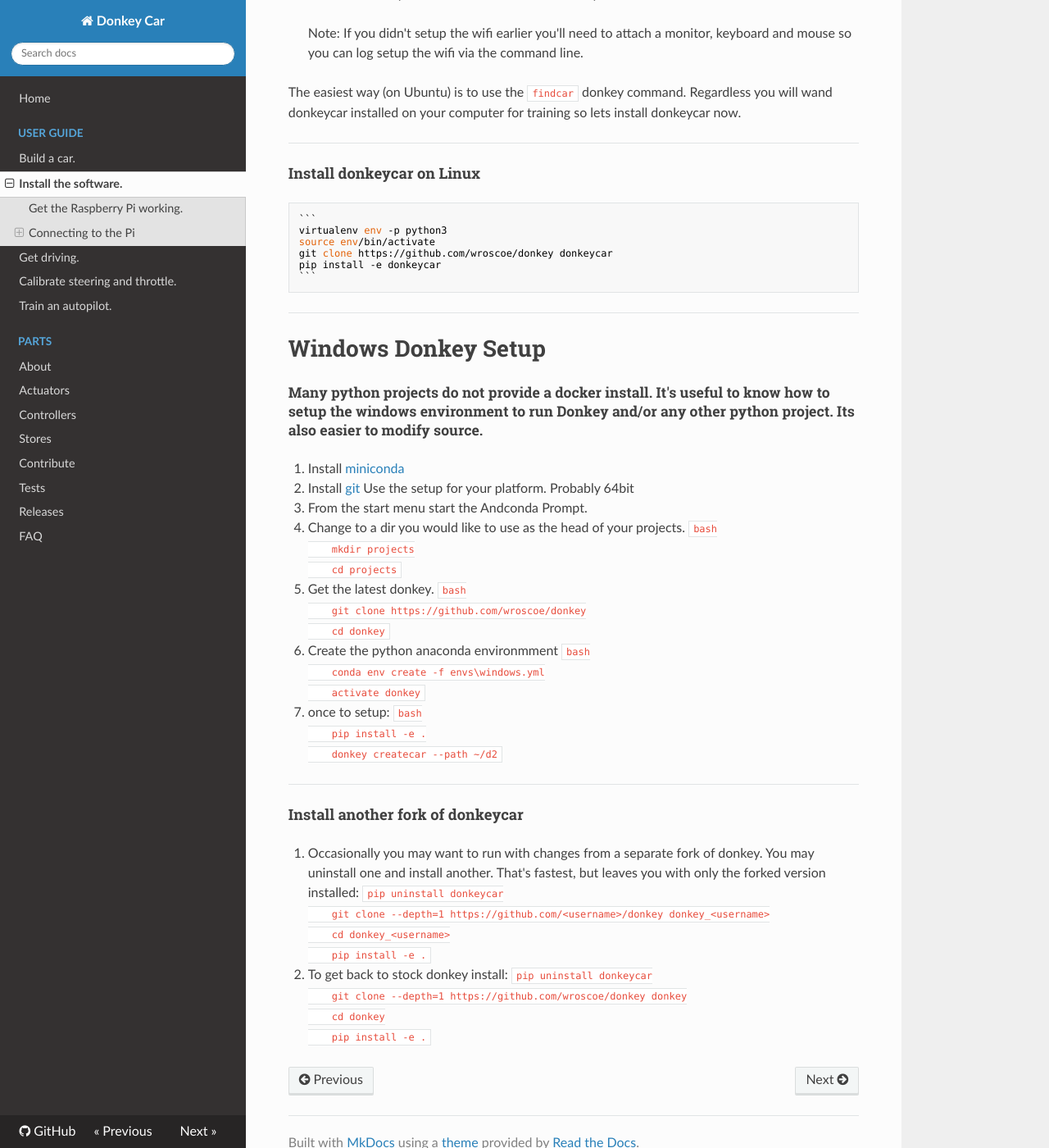
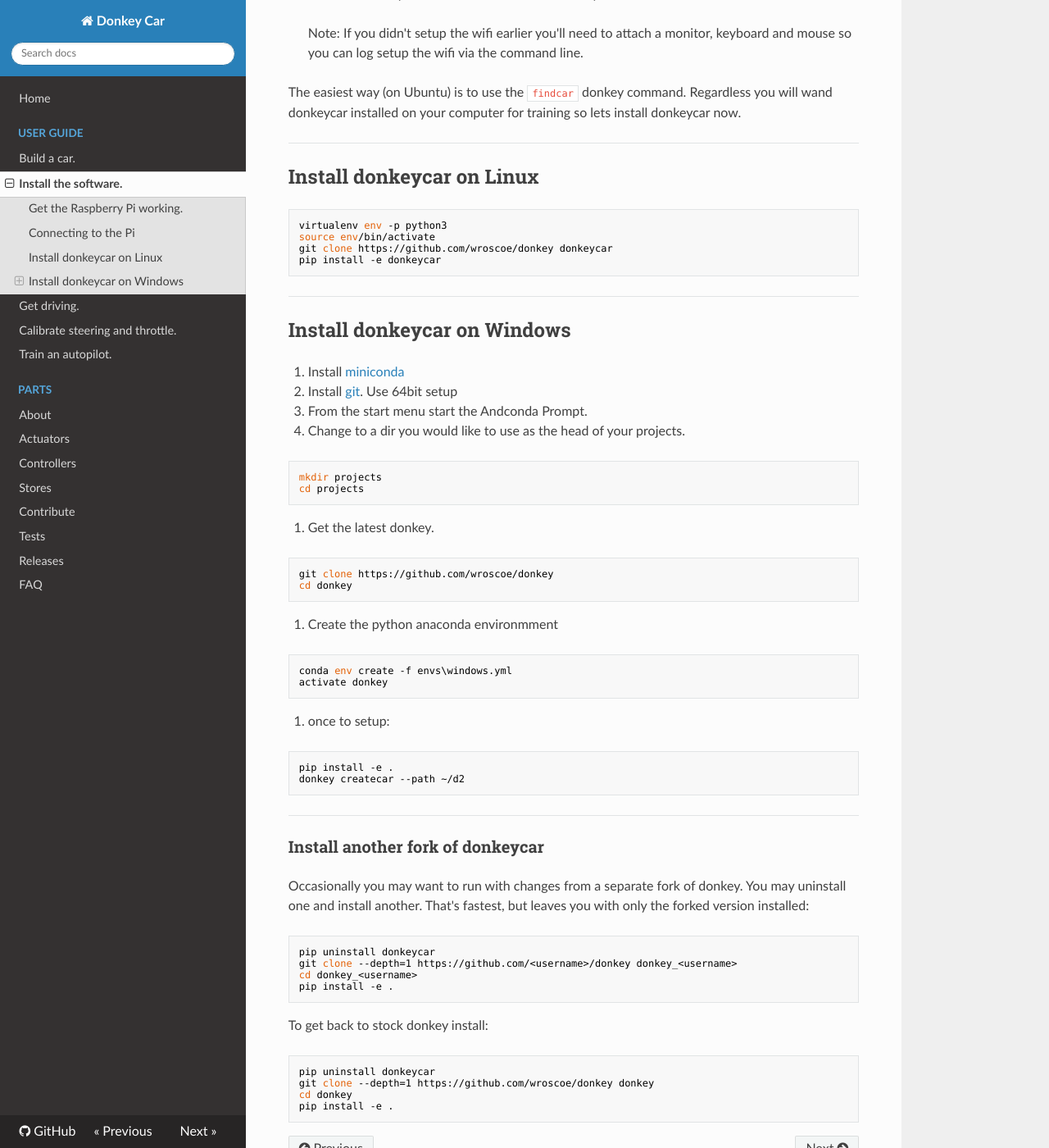
Before and after one commit to autorope/donkeycar, an MkDocs documentation site: the page built from docs/guide/install_software.md, in a window 1280 px wide and 1400 px high, scrolled down 833 px. Shown: the whole window at 82% size. Built offline with MkDocs 1.6.1, drawn with Linux system fonts in a browser that asks for light colours; nearby versions of some CDN libraries; old or Windows-style settings are respelled for this version of MkDocs.

Commit message:
fix formatting in install. add section for controls w joystick. removed part that would pull in cv2 for everyone.

````diff
--- a/docs/guide/install_software.md
+++ b/docs/guide/install_software.md
@@ -43,65 +43,71 @@
 you will wand donkeycar installed on your computer for training so lets install
 donkeycar now.
 ----
-#### Install donkeycar on Linux
+## Install donkeycar on Linux
 
-    ```
-    virtualenv env -p python3
-    source env/bin/activate
-    git clone https://github.com/wroscoe/donkey donkeycar
-    pip install -e donkeycar
-    ```
+```
+virtualenv env -p python3
+source env/bin/activate
+git clone https://github.com/wroscoe/donkey donkeycar
+pip install -e donkeycar
+```
+
 ----
 
-# Windows Donkey Setup
-##### Many python projects do not provide a docker install. It's useful to know how to setup the windows environment to run Donkey and/or any other python project. Its also easier to modify source.
+## Install donkeycar on Windows
 
 1. Install [miniconda](https://conda.io/miniconda.html)
 
-2. Install [git](https://git-scm.com/download/win) Use the setup for your platform. Probably 64bit
+2. Install [git](https://git-scm.com/download/win). Use 64bit setup
 
 3. From the start menu start the Andconda Prompt.
 
 4. Change to a dir you would like to use as the head of your projects.
-    ```bash
-    mkdir projects
-    cd projects
-    ```
+
+```
+mkdir projects
+cd projects
+```
 
 5. Get the latest donkey.
-    ```bash
-    git clone https://github.com/wroscoe/donkey
-    cd donkey
-    ```
+
+```
+git clone https://github.com/wroscoe/donkey
+cd donkey
+```
 
 6. Create the python anaconda environmment
-    ```bash
-    conda env create -f envs\windows.yml
-    activate donkey
-    ```
+
+```
+conda env create -f envs\windows.yml
+activate donkey
+```
 
 7. once to setup:
-    ```bash
-    pip install -e .
-    donkey createcar --path ~/d2
-    ```
+
+```
+pip install -e .
+donkey createcar --path ~/d2
+```
 
 -------
 
-#### Install another fork of donkeycar
+### Install another fork of donkeycar
 
-1. Occasionally you may want to run with changes from a separate fork of donkey. You may uninstall one and install another. That's fastest, but leaves you with only the forked version installed:
-    ```
-    pip uninstall donkeycar
-    git clone --depth=1 https://github.com/<username>/donkey donkey_<username>
-    cd donkey_<username>
-    pip install -e .
-    ```
+Occasionally you may want to run with changes from a separate fork of donkey. You may uninstall one and install another. That's fastest, but leaves you with only the forked version installed:
 
-2. To get back to stock donkey install:
-    ```
-    pip uninstall donkeycar
-    git clone --depth=1 https://github.com/wroscoe/donkey donkey
-    cd donkey
-    pip install -e .
-    ```
+```
+pip uninstall donkeycar
+git clone --depth=1 https://github.com/<username>/donkey donkey_<username>
+cd donkey_<username>
+pip install -e .
+```
+
+To get back to stock donkey install:
+
+```
+pip uninstall donkeycar
+git clone --depth=1 https://github.com/wroscoe/donkey donkey
+cd donkey
+pip install -e .
+```
````
Also changed, not shown: docs/guide/get_driving.md (+33 -1 lines), 1 other file.
